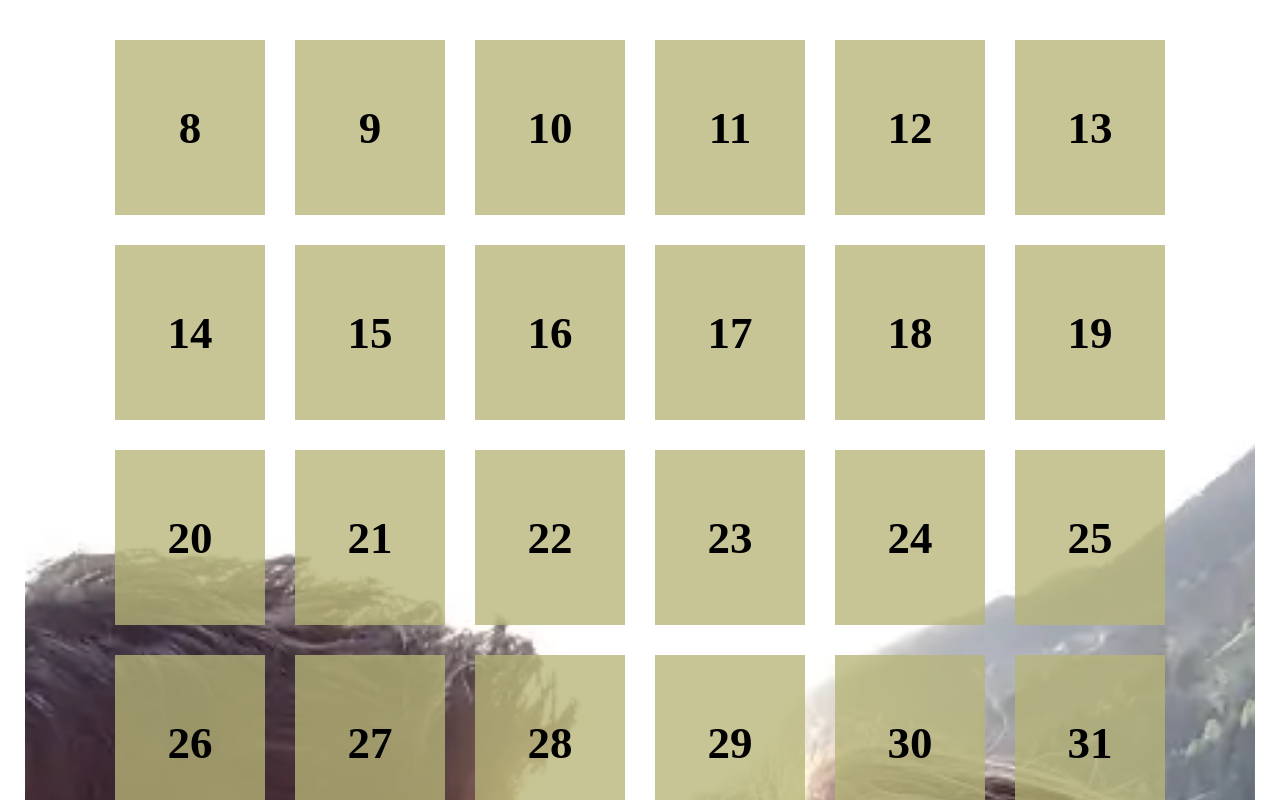
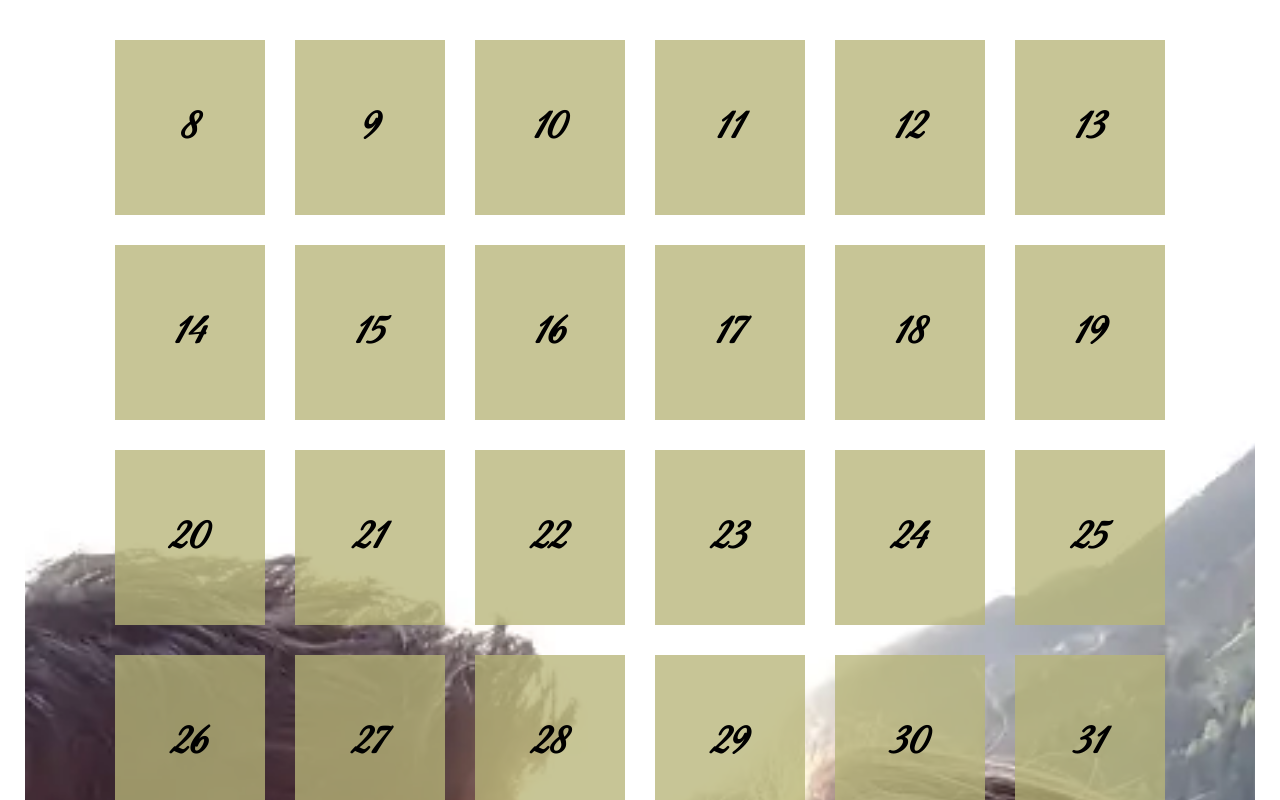
Before and after one commit to Mandy-Blaschke/advent-calendar, an Angular app: page / in a window 1280 px wide. Shown: the top 800 px of the page. Built offline with nearby package versions, Linux system fonts and the light colour scheme.

Commit message:
edited: font-family

```diff
--- a/src/styles.scss
+++ b/src/styles.scss
@@ -3,5 +3,5 @@
 
 body {
   margin: 0;
-  //font-family: 'Great Vibes', cursive;
+  font-family: 'Great Vibes', cursive;
 }
```
